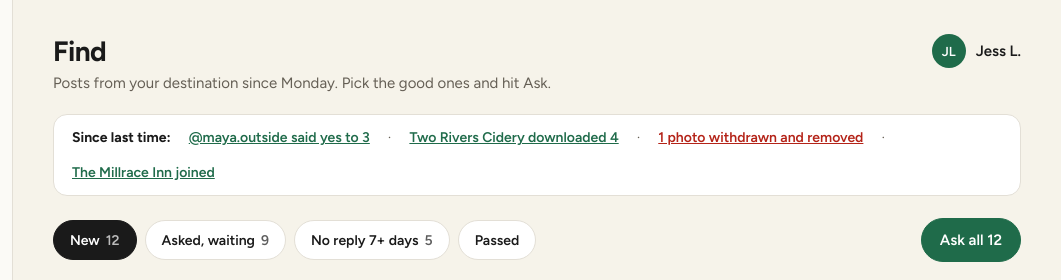
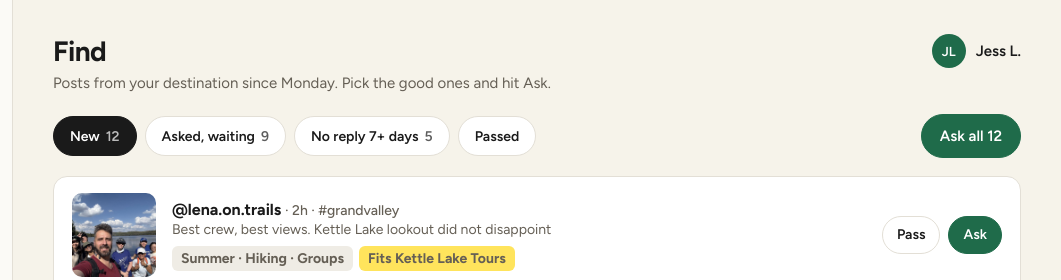
Before and after one commit to mattjosephthomas/sharewhere, a plain HTML site: page app/index.html in a window 1280 px wide. Shown: the top 280 px of the page, 219-1280 px from the left. Drawn offline with Linux system fonts and the light colour scheme.

Commit message:
Update index.html

```diff
--- a/app/index.html
+++ b/app/index.html
@@ -23,13 +23,6 @@
 <main class="main"><div class="wrap">
 <div class="top"><div><h1>Find</h1><p>Posts from your destination since Monday. Pick the good ones and hit Ask.</p></div><div class="who"><span>JL</span>Jess L.</div></div>
 
-<div class="card" style="padding:14px 18px;margin-bottom:22px;display:flex;gap:18px;flex-wrap:wrap;align-items:center;font-size:14px">
-<span><b>Since last time:</b></span>
-<a href="photo.html" style="font-weight:600">@maya.outside said yes to 3</a>
-<span class="muted">·</span><a href="partners.html" style="font-weight:600">Two Rivers Cidery downloaded 4</a>
-<span class="muted">·</span><a href="library.html" style="font-weight:600;color:#B42318">1 photo withdrawn and removed</a>
-<span class="muted">·</span><a href="partners.html" style="font-weight:600">The Millrace Inn joined</a>
-</div>
 
 <div class="bar">
 <div class="chips"><button class="chip on">New <span style="opacity:.7;margin-left:6px">12</span></button><button class="chip">Asked, waiting <span style="opacity:.7;margin-left:6px">9</span></button><button class="chip">No reply 7+ days <span style="opacity:.7;margin-left:6px">5</span></button><button class="chip">Passed</button></div>
```
